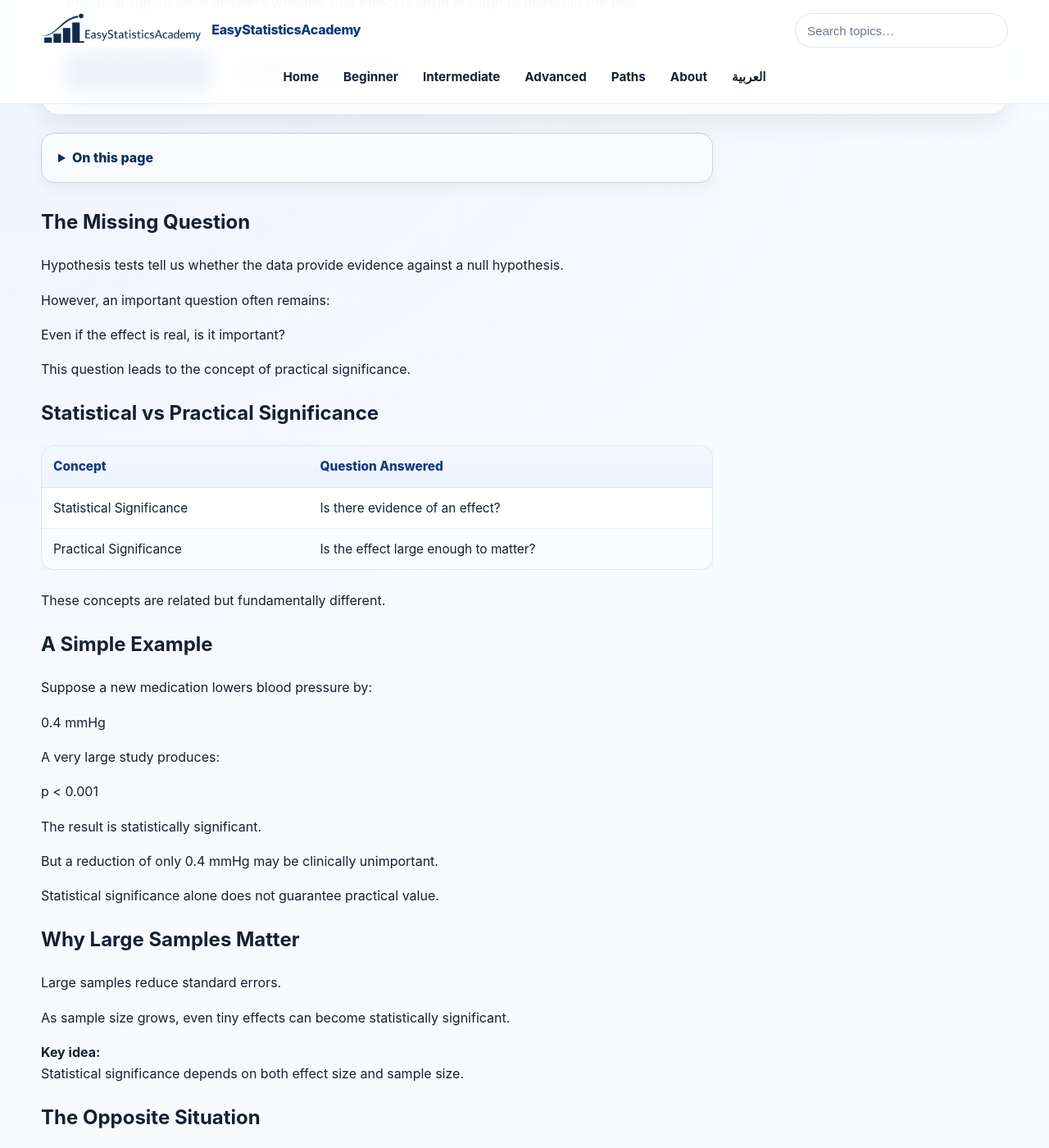
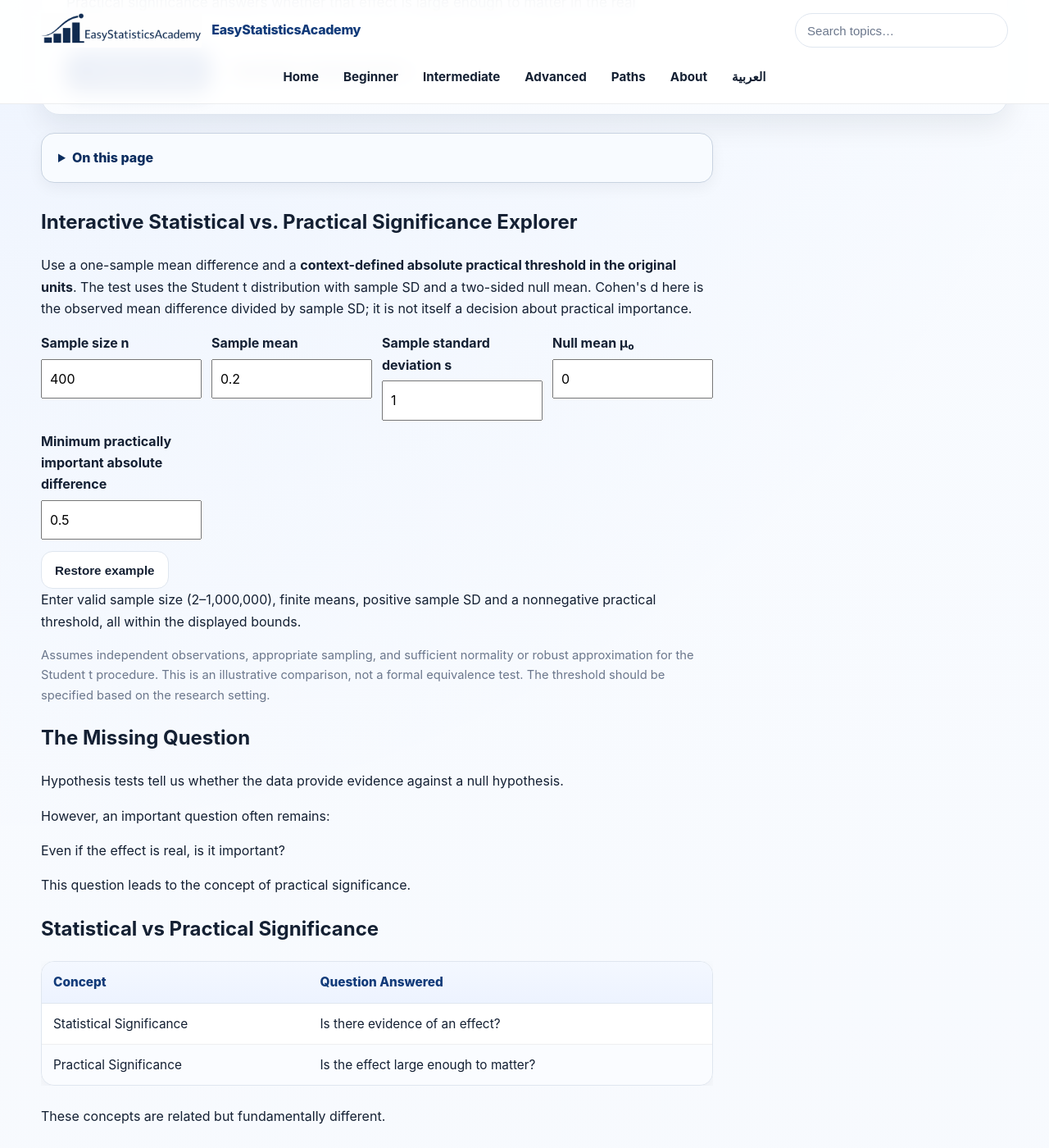
Before and after one commit to ammar-homaida-statistics/easystatisticsacademy, a Jekyll site: the page built from inference/hypothesis-testing/practical-significance/index.md, in a window 1280 px wide and 1400 px high, scrolled down 355 px. Shown: the whole window at 82% size. Built offline with Jekyll 4.4.1, drawn with Linux system fonts in a browser that asks for light colours.

Commit message:
Batch #87: add interactive practical versus statistical significance experiment

```diff
--- a/inference/hypothesis-testing/practical-significance/index.md
+++ b/inference/hypothesis-testing/practical-significance/index.md
@@ -72,6 +72,32 @@
 <section>
 
   <div class="content-narrow">
+
+<section class="concept-box" id="esa-practical-significance-lab" aria-labelledby="esa-ps-heading">
+<h2 id="esa-ps-heading">Interactive Statistical vs. Practical Significance Explorer</h2>
+<p>Use a one-sample mean difference and a <strong>context-defined absolute practical threshold in the original units</strong>. The test uses the Student t distribution with sample SD and a two-sided null mean. Cohen's d here is the observed mean difference divided by sample SD; it is not itself a decision about practical importance.</p>
+<div class="esa-ps-grid">
+<div><label for="esa-ps-n">Sample size n</label><input type="number" min="2" max="1000000" step="1" value="400" id="esa-ps-n" aria-describedby="esa-ps-error"></div>
+<div><label for="esa-ps-mean">Sample mean</label><input type="number" step="any" value="0.2" id="esa-ps-mean" aria-describedby="esa-ps-error"></div>
+<div><label for="esa-ps-sd">Sample standard deviation s</label><input type="number" min="0" step="any" value="1" id="esa-ps-sd" aria-describedby="esa-ps-error"></div>
+<div><label for="esa-ps-mu0">Null mean μ₀</label><input type="number" step="any" value="0" id="esa-ps-mu0" aria-describedby="esa-ps-error"></div>
+<div><label for="esa-ps-threshold">Minimum practically important absolute difference</label><input type="number" min="0" step="any" value="0.5" id="esa-ps-threshold" aria-describedby="esa-ps-error"></div>
+</div>
+<button type="button" class="btn btn-outline" id="esa-ps-reset">Restore example</button>
+<p id="esa-ps-error" role="alert" hidden></p>
+<section id="esa-ps-results" role="status" aria-live="polite" aria-atomic="true">
+<p>Observed mean difference: <output id="esa-ps-effect">—</output>; Cohen's d: <output id="esa-ps-d">—</output>.</p>
+<p>t = <output id="esa-ps-t">—</output>, df = <output id="esa-ps-df">—</output>, two-sided p = <output id="esa-ps-p">—</output>.</p>
+<p>95% confidence interval for the difference: [<output id="esa-ps-low">—</output>, <output id="esa-ps-high">—</output>].</p>
+<p id="esa-ps-statistical"></p><p id="esa-ps-practical"></p>
+<svg id="esa-ps-graph" viewBox="0 0 480 128" role="img" aria-label="Mean-difference confidence interval compared with practical thresholds" style="display:block;max-width:100%;width:100%;height:auto"></svg>
+<p id="esa-ps-interpret"></p>
+</section>
+<p class="muted-mini">Assumes independent observations, appropriate sampling, and sufficient normality or robust approximation for the Student t procedure. This is an illustrative comparison, not a formal equivalence test. The threshold should be specified based on the research setting.</p>
+</section>
+<style>#esa-practical-significance-lab{max-width:100%;min-width:0;overflow-wrap:anywhere;box-sizing:border-box}#esa-practical-significance-lab .esa-ps-grid{display:grid;grid-template-columns:repeat(auto-fit,minmax(min(100%,185px),1fr));gap:12px;margin:14px 0}#esa-practical-significance-lab label{display:block;font-weight:650;margin-bottom:6px}#esa-practical-significance-lab input{width:100%;max-width:100%;box-sizing:border-box;padding:9px;font:inherit}#esa-practical-significance-lab [hidden]{display:none!important}#esa-practical-significance-lab :is(input,button):focus-visible{outline:2px solid var(--accent);outline-offset:2px}</style>
+<script defer src="/js/student-t-one-sample-explorer.js"></script>
+<script defer src="/js/practical-significance-explorer.js"></script>
 
     <h2>The Missing Question</h2>
 
```
